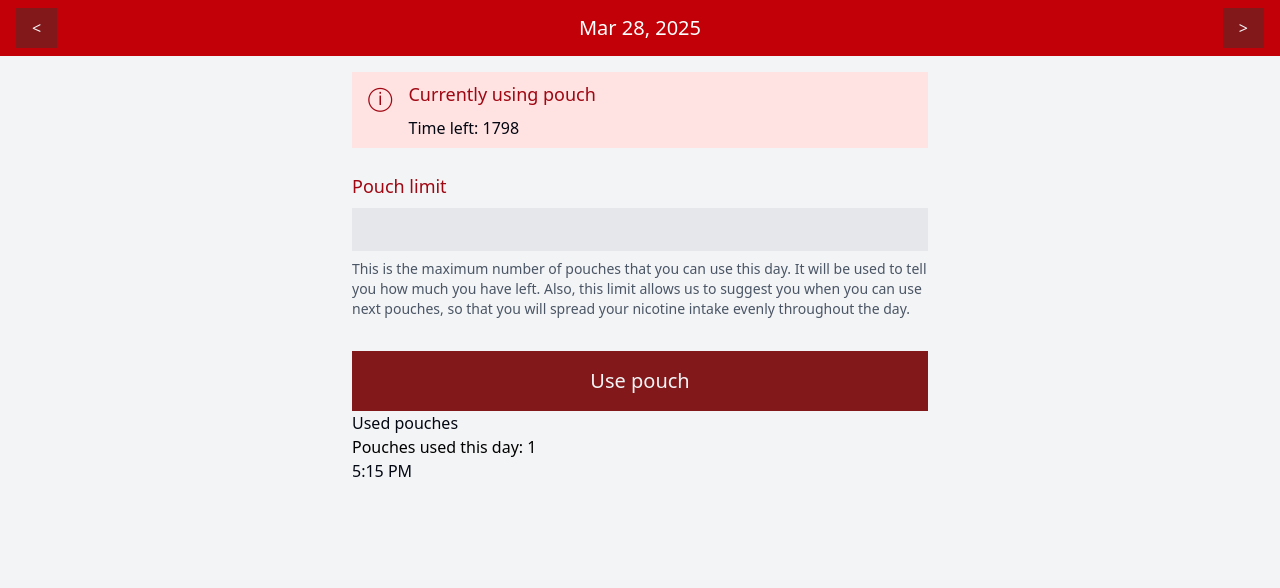
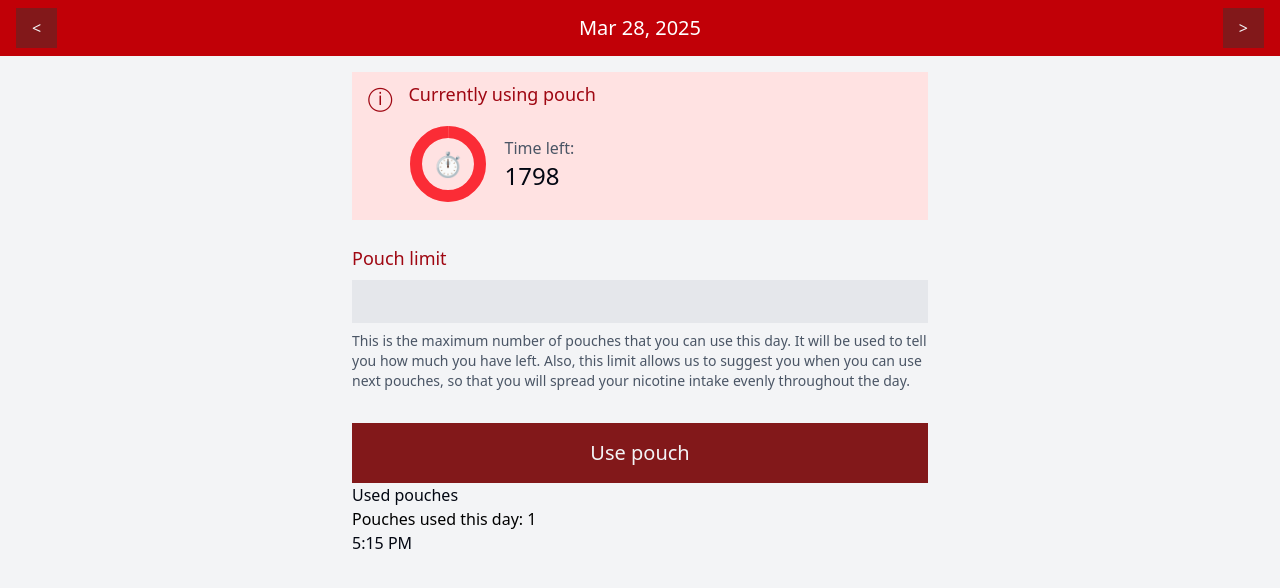
Before and after one commit to bartoszOsn/nicotine-quit-helper, an Angular app: page / in a window 1280 px wide. Both pictures are taken after a click on the button "Use pouch". Shown: the top 588 px of the page. Built offline with nearby package versions, Linux system fonts and the light colour scheme.

Commit message:
progress

```diff
--- a/src/api/model/CurrentPouchState.ts
+++ b/src/api/model/CurrentPouchState.ts
@@ -2,7 +2,8 @@ export type CurrentPouchState = {
 	type: 'no-pouch'
 } | {
 	type: 'pouch-used',
-	timeLeftInSeconds: number
+	timeLeftInSeconds: number,
+	progress: number,
 } | {
 	type: 'pouch-ready'
 }
--- a/src/domain/DomainStore.ts
+++ b/src/domain/DomainStore.ts
@@ -120,7 +120,12 @@ export class DomainStore extends Store {
 					return { type: 'no-pouch' };
 				}
 				if (now.getTime() - lastPouch.dateTime.getTime() < this.POUCH_USAGE_TIME) {
-					return { type: 'pouch-used', timeLeftInSeconds: Math.floor((this.POUCH_USAGE_TIME - (now.getTime() - lastPouch.dateTime.getTime())) / 1000) };
+					const timeLeftInSeconds = Math.floor((this.POUCH_USAGE_TIME - (now.getTime() - lastPouch.dateTime.getTime())) / 1000);
+					return {
+						type: 'pouch-used',
+						timeLeftInSeconds: timeLeftInSeconds,
+						progress: timeLeftInSeconds / (this.POUCH_USAGE_TIME / 1000)
+					};
 				}
 
 				if (now.getTime() - lastPouch.dateTime.getTime() < this.POUCH_USAGE_TIME + this.ALERT_TIME) {
--- /dev/null
+++ b/src/ui/common/app-radial-Progress/AppRadialProgressComponent.html
@@ -0,0 +1,13 @@
+<svg class="w-20 h-20" viewBox="0 0 20 20">
+    <circle r="8" cx="10" cy="10" class="fill-transparent stroke-primary-300" stroke-width="3" />
+    <circle r="8"
+            cx="10"
+            cy="10"
+            class="fill-transparent stroke-primary-500"
+            stroke-width="3"
+            [attr.stroke-dasharray]="dasharray()"
+            [attr.stroke-dashoffset]="DASHOFFSET"/>
+</svg>
+<div class="absolute inset-0 flex items-center justify-center text-2xl">
+    <ng-content />
+</div>
--- /dev/null
+++ b/src/ui/common/app-radial-Progress/AppRadialProgressComponent.ts
@@ -0,0 +1,24 @@
+import { Component, computed, input, Input } from '@angular/core';
+import { setHostClasses } from '../../../util/setHostClasses';
+
+@Component({
+	selector: 'app-radial-progress',
+	templateUrl: 'AppRadialProgressComponent.html'
+})
+export class AppRadialProgressComponent {
+	readonly progress = input<number>(0);
+
+	readonly RADIUS = 8;
+	readonly CIRCUMFERENCE = 2 * Math.PI * this.RADIUS;
+	readonly DASHOFFSET = this.CIRCUMFERENCE / 4;
+
+	readonly dasharray = computed(() => {
+		const filledArc = this.CIRCUMFERENCE * this.progress();
+		const emptyArc = this.CIRCUMFERENCE - filledArc;
+		return `${filledArc} ${emptyArc}`;
+	})
+
+	constructor() {
+		setHostClasses('relative w-20 h-20');
+	}
+}
--- a/src/ui/home/current-pouch/CurrentPouchComponent.html
+++ b/src/ui/home/current-pouch/CurrentPouchComponent.html
@@ -2,16 +2,18 @@
 
 @if (currentPouchState?.type === 'pouch-used') {
     <app-alert class="mb-6">
-        <span app-alert-title>Currently using pouch</span>
-        <p>Time left: {{$any(currentPouchState).timeLeftInSeconds}}</p>
+        <span app-alert-title class="block mb-4">Currently using pouch</span>
+        <div class="flex flex-row gap-4 items-center mb-2">
+            <app-radial-progress [progress]="$any(currentPouchState).progress">⏱</app-radial-progress>
+            <div class="flex flex-col">
+                <p class="text-gray-600 font-medium">Time left:</p>
+                <p class="text-2xl font-medium">{{$any(currentPouchState).timeLeftInSeconds}}</p>
+            </div>
+        </div>
     </app-alert>
 } @else if (currentPouchState?.type === 'pouch-ready') {
-    <h3>Your pouch is used up!</h3>
-    <p>You can discard it now.</p>
     <app-alert class="mb-6">
         <span app-alert-title>Your pouch is used up!</span>
         <p>You can discard it now.</p>
     </app-alert>
-    <!-- TODO: Add here a logic to ring a bell -->
-    <!-- Also, make this alert solid red -->
 }
--- a/src/ui/home/current-pouch/CurrentPouchComponent.ts
+++ b/src/ui/home/current-pouch/CurrentPouchComponent.ts
@@ -2,12 +2,14 @@ import { Component, inject } from '@angular/core';
 import { Store } from '../../../api/Store';
 import { AsyncPipe } from '@angular/common';
 import { AppAlertComponent } from '../../common/app-alert/AppAlertComponent';
+import { AppRadialProgressComponent } from '../../common/app-radial-Progress/AppRadialProgressComponent';
 
 @Component({
 	selector: 'current-pouch',
 	imports: [
 		AsyncPipe,
-		AppAlertComponent
+		AppAlertComponent,
+		AppRadialProgressComponent
 	],
 	templateUrl: 'CurrentPouchComponent.html'
 })
```
